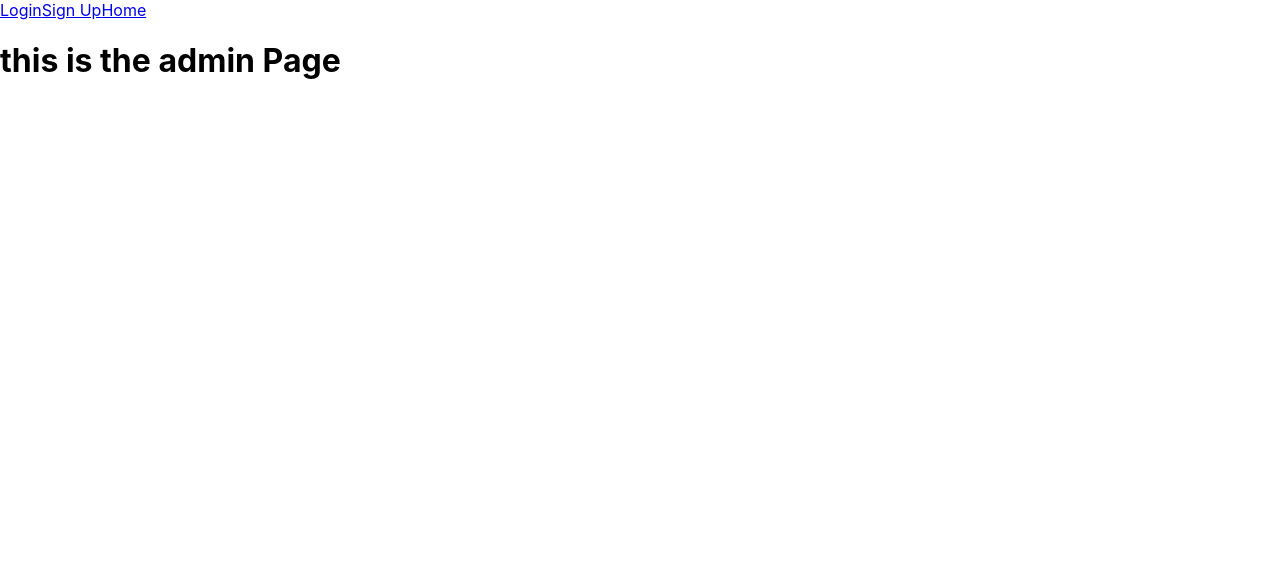
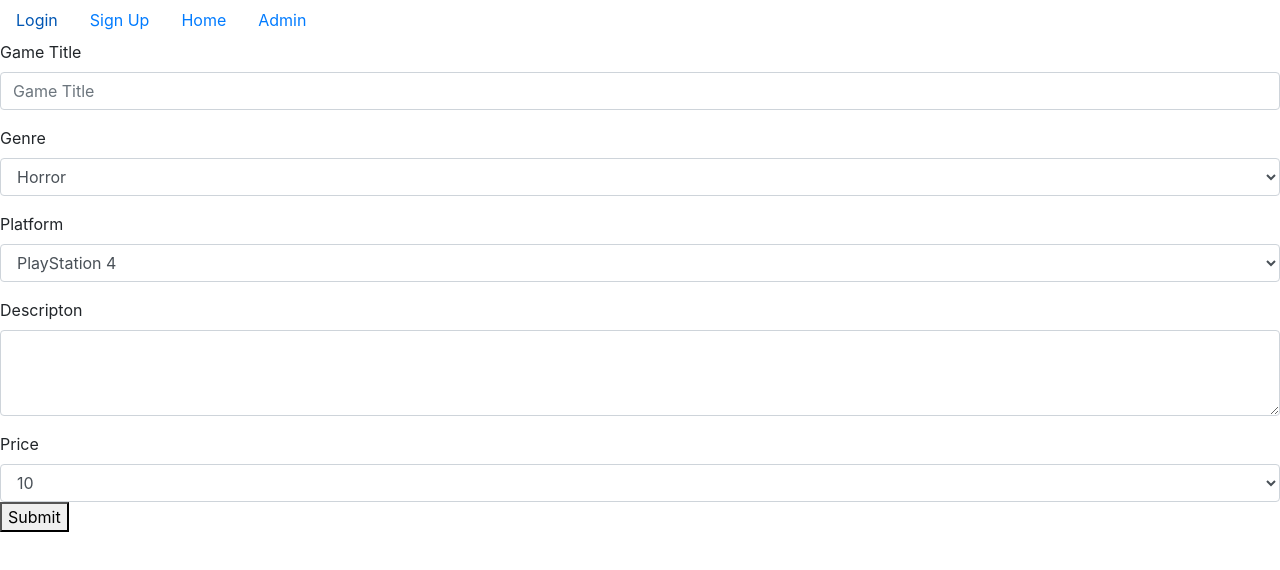
Before and after one commit to Orlandouchiha425/gamestop, a React (Create React App) app: page /admin in a window 1280 px wide. Shown: the top 570 px of the page. Built offline with nearby package versions, Linux system fonts and the light colour scheme.

Commit message:
making minor changes and fixing fronend

```diff
--- a/models/Games.js
+++ b/models/Games.js
@@ -7,6 +7,8 @@ const gamesSchema = new Schema({
    price:{type:Number, required:true},
 
    description:{type:String,required:true},
+   genre:{type:String, required:true},
+    platform:{type:String, required:true},
 
    imageUpload: String,
 })
--- a/public/index.html
+++ b/public/index.html
@@ -23,7 +23,11 @@
       Unlike "/favicon.ico" or "favicon.ico", "%PUBLIC_URL%/favicon.ico" will
       work correctly both with client-side routing and a non-root public URL.
       Learn how to configure a non-root public URL by running `npm run build`.
+
     -->
+    <link rel="stylesheet" href="https://cdn.jsdelivr.net/npm/bootstrap@4.6.1/dist/css/bootstrap.min.css" integrity="sha384-zCbKRCUGaJDkqS1kPbPd7TveP5iyJE0EjAuZQTgFLD2ylzuqKfdKlfG/eSrtxUkn" crossorigin="anonymous">
+    <script src="https://cdn.jsdelivr.net/npm/jquery@3.5.1/dist/jquery.slim.min.js" integrity="sha384-DfXdz2htPH0lsSSs5nCTpuj/zy4C+OGpamoFVy38MVBnE+IbbVYUew+OrCXaRkfj" crossorigin="anonymous"></script>
+<script src="https://cdn.jsdelivr.net/npm/bootstrap@4.6.1/dist/js/bootstrap.bundle.min.js" integrity="sha384-fQybjgWLrvvRgtW6bFlB7jaZrFsaBXjsOMm/tB9LTS58ONXgqbR9W8oWht/amnpF" crossorigin="anonymous"></script>
     <title>React App</title>
   </head>
   <body>
--- a/routes/api/games.js
+++ b/routes/api/games.js
@@ -3,7 +3,7 @@ const express = require('express')
 const router = express.Router()
 const {findgameById, deleteGames, createGames, findAllGames, updateGames} = require('../../controllers/Games')
 
-router.get('/',showGames)
+router.get('/',findAllGames)
 
 router.post('/',createGames)
 //Update route
--- a/src/App.js
+++ b/src/App.js
@@ -5,7 +5,7 @@ import Home from './pages/Home';
 import LoginForm from './components/LoginForm/LoginForm';
 import NavBar from './NavBar/NavBar';
 import SignUpForm from './components/SignUpForm/SignUpForm';
-import AdminPage from './pages/AdminPage';
+import CreateGameForm from './components/Admin/createGameForm'
 function App() {
   const [user, setUser ] = useState(null);
 const [ admin,setAdmin ] = useState(null)
@@ -19,7 +19,9 @@ const [ admin,setAdmin ] = useState(null)
 <Route path="/" element={<Home setUser={setUser}/>}/>
 <Route path ='/login' element= {<LoginForm setUser={setUser}/>}/>
 <Route path='/signup' element= {<SignUpForm setUser={setUser} />}/>
-<Route path='/Admin' element={<AdminPage />}/>
+<Route path='/admin' element={<CreateGameForm  setUser={setUser} />}/>
+
+
   </Routes>
   </>
   // :
--- a/src/NavBar/NavBar.jsx
+++ b/src/NavBar/NavBar.jsx
@@ -4,10 +4,11 @@ export default function NavBar(){
     const [showLogin, setShowLogin] = useState(false)
     return(
         <div>
-<nav>
-<Link to='/login'>Login</Link>
-<Link to='/signup'>Sign Up</Link>
-<Link to='/'>Home</Link>
+<nav className="nav">
+<Link className="nav-link active" to='/login'>Login</Link>
+<Link className="nav-link active" to='/signup'>Sign Up</Link>
+<Link className="nav-link active" to='/'>Home</Link>
+<Link className="nav-link active" to='/admin'>Admin</Link>
 </nav>
         </div>
     )
--- a/src/components/Admin/createGameForm.jsx
+++ b/src/components/Admin/createGameForm.jsx
@@ -1,15 +1,97 @@
 import { useState } from "react"
+import { Navigate } from "react-router-dom"
 import { createGames } from "../../utilities/apiRoutes/games-api"
-export default function createGameForm(){
+export default function CreateGameForm({setUser}){
 const [data, setData]= useState({
 title:'',
 price:0,
 descripton:'',
+genre:'',
+platform:''
+})
 
 
-})
+
+const handleChange= async() => {
+const response = await createGames(data)
+ setData(response)
+}
+
+
+const addData = () =>{
+  setData(data.push(data.title))
+}
+
+
+const handleSubmit = async(evt) => {
+  evt.preventDefault()
+  try{
+    createGames(data)
+    Navigate('/')
+  }catch(error){
+    console.log(error)
+  }
+}
+
+
+
+// const loaded =()=>{
 
     return(
-     <h1>this is create game Form</h1>
-    )
+<form onSubmit={handleSubmit}>
+  <div className="form-group">
+    <label >Game Title</label>
+    <input type="text" className="form-control" id="exampleFormControlInput1" placeholder="Game Title" value={addData}/>
+  </div>
+
+  <div className="form-group">
+    <label type="text">Genre</label>
+    <select className="form-control" id="exampleFormControlSelect1" value={setData.genre}>
+      <option>Horror</option>
+      <option>Sports</option>
+      <option>RPG</option>
+      <option>Shooting</option>
+      <option>Action</option>
+    </select>
+  </div>
+  <div className="form-group">
+    <label type="text">Platform</label>
+    <select className="form-control" id="exampleFormControlSelect1" value={setData.platform}>
+      <option>PlayStation 4</option>
+      <option>PlayStation 5</option>
+      <option>Xbox One</option>
+      <option>Nintendo Switch</option>
+      <option>Virtual Reality</option>
+
+    </select>
+  </div>
+
+
+  <div className="form-group">
+    <label for="exampleFormControlTextarea1">Descripton</label>
+    <textarea className="form-control" id="exampleFormControlTextarea1" rows="3"></textarea>
+  </div>
+  <div className="form-group">
+    <label type="text">Price</label>
+    <select className="form-control" type="number" id="exampleFormControlSelect1" value={setData.price}>
+      <option>10</option>
+      <option>20</option>
+      <option>30</option>
+      <option>40</option>
+      <option>50</option>
+
+
+    </select>
+
+    <button type="submit">Submit</button>
+  </div>
+</form>
+)
+
 }
+
+// const loading =()=>{
+//     return <h1>Please complete all required fields</h1>
+// }
+// return
+// }
--- a/src/pages/AdminPage.js
+++ b/src/pages/AdminPage.js
@@ -1,5 +1,7 @@
-export default function AdminPage(){
-    return(
-        <h1>this is the admin Page</h1>
+import CreateGameForm from "../components/Admin/createGameForm"
+export default function AdminPage({setUser}){
+
+        return(
+ <h1>{createGameForm.title}</h1>
     )
 }
--- a/src/pages/Home.js
+++ b/src/pages/Home.js
@@ -1,11 +1,10 @@
-import createGameComponent from "../components/Admin/createGameForm"
+import createGameForm from "../components/Admin/createGameForm"
 export default function Home({user}){
 
 
     return(
     //   <div><createGameComponent user={user}/></div>
 
-<h1>This is a test home</h1>
-
+    <h1>{createGameForm.title}</h1>
     )
 }
```
